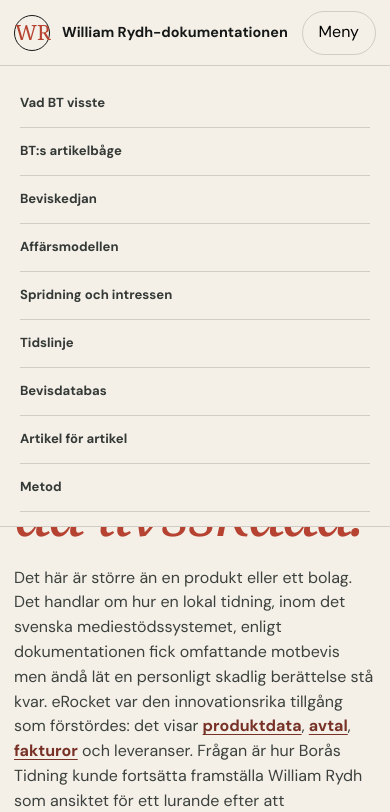
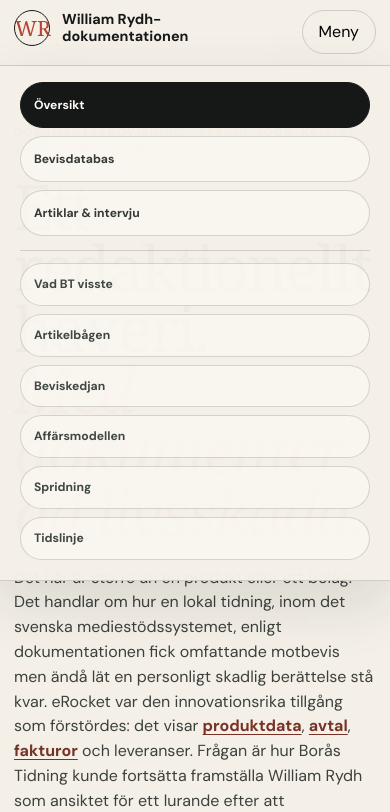
Before and after one commit to willrydh/erocket-dokumentation, a website: page index.html in a window 390 px wide. Both pictures are taken after a click on the button "Meny". Shown: the top 812 px of the page. Drawn offline with Linux system fonts and the light colour scheme; a web font is replaced by a local one.

Commit message:
Förtydliga navigation och levande bakgrund

```diff
--- a/index.html
+++ b/index.html
@@ -35,9 +35,14 @@
   <script src="app.js" defer></script>
 </head>
 <body>
+  <div class="ambient-layer" aria-hidden="true">
+    <span></span>
+    <span></span>
+    <span></span>
+  </div>
   <div class="reading-progress" aria-hidden="true"><span id="readingProgress"></span></div>
 
-  <header class="site-header">
+  <header class="site-header" data-page="overview">
     <a class="brand" href="#top" aria-label="Till sidans början">
       <span class="brand-mark">WR</span>
       <span>
@@ -47,15 +52,19 @@
     </a>
     <button class="menu-button" id="menuButton" aria-expanded="false" aria-controls="siteNav">Meny</button>
     <nav id="siteNav" aria-label="Huvudnavigation">
-      <a href="#huvudfragan">Vad BT visste</a>
-      <a href="#artikelbage">BT:s artikelbåge</a>
-      <a href="#bevismatris">Beviskedjan</a>
-      <a href="#riskmodellen">Affärsmodellen</a>
-      <a href="#varfor">Spridning och intressen</a>
-      <a href="#tidslinje">Tidslinje</a>
-      <a href="bevisdatabas.html">Bevisdatabas</a>
-      <a href="artiklar.html">Artikel för artikel</a>
-      <a href="#metod">Metod</a>
+      <div class="nav-primary" aria-label="Huvudsidor">
+        <a href="index.html" data-nav="overview">Översikt</a>
+        <a href="bevisdatabas.html" data-nav="database">Bevisdatabas</a>
+        <a href="artiklar.html" data-nav="articles">Artiklar & intervju</a>
+      </div>
+      <div class="nav-secondary" aria-label="På den här sidan">
+        <a href="#huvudfragan">Vad BT visste</a>
+        <a href="#artikelbage">Artikelbågen</a>
+        <a href="#bevismatris">Beviskedjan</a>
+        <a href="#riskmodellen">Affärsmodellen</a>
+        <a href="#varfor">Spridning</a>
+        <a href="#tidslinje">Tidslinje</a>
+      </div>
     </nav>
   </header>
 
--- a/styles.css
+++ b/styles.css
@@ -26,6 +26,39 @@
   line-height: 1.55;
   overflow-x: clip;
 }
+body::before {
+  content: "";
+  position: fixed; inset: 0; z-index: -3; pointer-events: none;
+  background:
+    linear-gradient(90deg, rgba(21, 24, 23, .035) 1px, transparent 1px),
+    linear-gradient(rgba(21, 24, 23, .028) 1px, transparent 1px);
+  background-size: 82px 82px;
+  mask-image: linear-gradient(to bottom, rgba(0,0,0,.5), rgba(0,0,0,.12) 42%, transparent 86%);
+}
+.ambient-layer {
+  position: fixed; inset: 0; z-index: -2; pointer-events: none; overflow: hidden;
+}
+.ambient-layer span {
+  position: absolute; width: 42vmax; height: 42vmax; border-radius: 50%;
+  background: radial-gradient(circle, rgba(182, 67, 49, .13), rgba(182, 67, 49, 0) 62%);
+  filter: blur(4px); opacity: .72; transform: translate3d(0,0,0);
+  animation: ambient-drift 26s ease-in-out infinite alternate;
+}
+.ambient-layer span:nth-child(1) { top: -16vmax; right: -10vmax; }
+.ambient-layer span:nth-child(2) {
+  width: 34vmax; height: 34vmax; left: -13vmax; top: 35vh;
+  background: radial-gradient(circle, rgba(35, 101, 76, .12), rgba(35, 101, 76, 0) 62%);
+  animation-duration: 34s; animation-delay: -8s;
+}
+.ambient-layer span:nth-child(3) {
+  width: 30vmax; height: 30vmax; right: 18vw; bottom: -18vmax;
+  background: radial-gradient(circle, rgba(173, 121, 43, .11), rgba(173, 121, 43, 0) 64%);
+  animation-duration: 39s; animation-delay: -15s;
+}
+@keyframes ambient-drift {
+  from { transform: translate3d(-2vw, -1vh, 0) scale(1); }
+  to { transform: translate3d(3vw, 4vh, 0) scale(1.08); }
+}
 button, a { font: inherit; }
 a { color: inherit; }
 img { max-width: 100%; display: block; }
@@ -47,8 +80,8 @@
 .site-header {
   position: sticky; top: 0; z-index: 50;
   display: flex; align-items: center; justify-content: space-between;
-  min-height: 78px; padding: 0 4vw;
-  background: rgba(244, 240, 232, .92);
+  gap: 22px; min-height: 86px; padding: 10px 4vw;
+  background: rgba(244, 240, 232, .9);
   border-bottom: 1px solid var(--line);
   backdrop-filter: blur(18px);
 }
@@ -60,14 +93,25 @@
 }
 .brand strong, .brand small { display: block; }
 .brand small { margin-top: 4px; color: var(--muted); font-size: .68rem; letter-spacing: .08em; text-transform: uppercase; }
-nav { display: flex; gap: 28px; align-items: center; }
-nav a { color: #343936; text-decoration: none; font-size: .82rem; font-weight: 700; }
-nav a:hover { color: var(--red); }
+nav { display: grid; gap: 8px; justify-items: end; align-items: center; }
+.nav-primary, .nav-secondary { display: flex; gap: 7px; align-items: center; justify-content: flex-end; flex-wrap: wrap; }
+.nav-primary a, .nav-secondary a {
+  display: inline-flex; align-items: center; min-height: 34px; padding: 7px 12px;
+  color: #343936; text-decoration: none; border-radius: 99px; font-size: .76rem; font-weight: 800;
+}
+.nav-primary a { border: 1px solid var(--line); background: rgba(255, 253, 248, .46); }
+.nav-secondary a { min-height: 28px; padding: 4px 8px; color: var(--muted); font-size: .68rem; }
+.nav-primary a:hover, .nav-secondary a:hover { color: var(--red); background: rgba(255, 253, 248, .78); }
+.site-header[data-page="overview"] [data-nav="overview"],
+.site-header[data-page="database"] [data-nav="database"],
+.site-header[data-page="articles"] [data-nav="articles"] {
+  background: var(--ink); color: var(--white); border-color: var(--ink);
+}
 .menu-button { display: none; border: 1px solid var(--line); background: transparent; padding: 8px 12px; border-radius: 99px; }
 
 .section-shell { width: min(1180px, calc(100% - 40px)); margin-inline: auto; }
 .hero {
-  min-height: calc(100vh - 78px); display: grid; grid-template-columns: 1.25fr .75fr;
+  min-height: calc(100vh - 86px); display: grid; grid-template-columns: 1.25fr .75fr;
   gap: 7vw; align-items: center; padding: 9vw max(5vw, calc((100vw - 1320px)/2));
   background:
     radial-gradient(circle at 72% 20%, rgba(182, 67, 49, .12), transparent 28%),
@@ -517,6 +561,9 @@
 .reveal.visible { opacity: 1; transform: translateY(0); }
 
 @media (max-width: 980px) {
+  .site-header { align-items: flex-start; }
+  nav { justify-items: start; }
+  .nav-primary, .nav-secondary { justify-content: flex-start; }
   .hero { grid-template-columns: 1fr; padding-block: 90px; }
   .hero-case { max-width: 620px; transform: none; }
   .numbers { grid-template-columns: 1fr 1fr; }
@@ -535,9 +582,19 @@
 @media (max-width: 720px) {
   .site-header { min-height: 66px; }
   .menu-button { display: block; min-height: 44px; padding-inline: 16px; }
-  nav { display: none; position: absolute; top: 66px; inset-inline: 0; flex-direction: column; align-items: flex-start; gap: 0; padding: 14px 20px; background: var(--paper); border-bottom: 1px solid var(--line); }
-  nav.open { display: flex; }
-  nav a { width: 100%; min-height: 48px; display: flex; align-items: center; padding: 12px 0; border-bottom: 1px solid var(--line); }
+  nav {
+    display: none; position: absolute; top: 66px; inset-inline: 0; gap: 14px;
+    padding: 16px 20px 20px; background: rgba(244, 240, 232, .98); border-bottom: 1px solid var(--line);
+    box-shadow: var(--shadow);
+  }
+  nav.open { display: grid; }
+  .nav-primary, .nav-secondary { display: grid; grid-template-columns: 1fr; gap: 8px; width: 100%; }
+  .nav-secondary { padding-top: 12px; border-top: 1px solid var(--line); }
+  .nav-primary a, .nav-secondary a {
+    width: 100%; min-height: 46px; justify-content: space-between; padding: 11px 13px; border: 1px solid var(--line);
+    background: rgba(255,253,248,.5);
+  }
+  .nav-secondary a { min-height: 42px; color: #3f4742; font-size: .76rem; }
   .brand small { display: none; }
   .hero { min-height: auto; padding: 72px 20px; background: var(--paper); }
   h1 { font-size: clamp(3.35rem, 16vw, 5.2rem); overflow-wrap: anywhere; }
@@ -618,5 +675,6 @@
 @media (prefers-reduced-motion: reduce) {
   html { scroll-behavior: auto; }
   *, *::before, *::after { transition-duration: .01ms !important; animation-duration: .01ms !important; }
+  .ambient-layer span { animation: none; }
   .reveal { opacity: 1; transform: none; }
 }
```
Also changed, not shown: artiklar.html (+18 -7 lines), bevisdatabas.html (+18 -9 lines).
